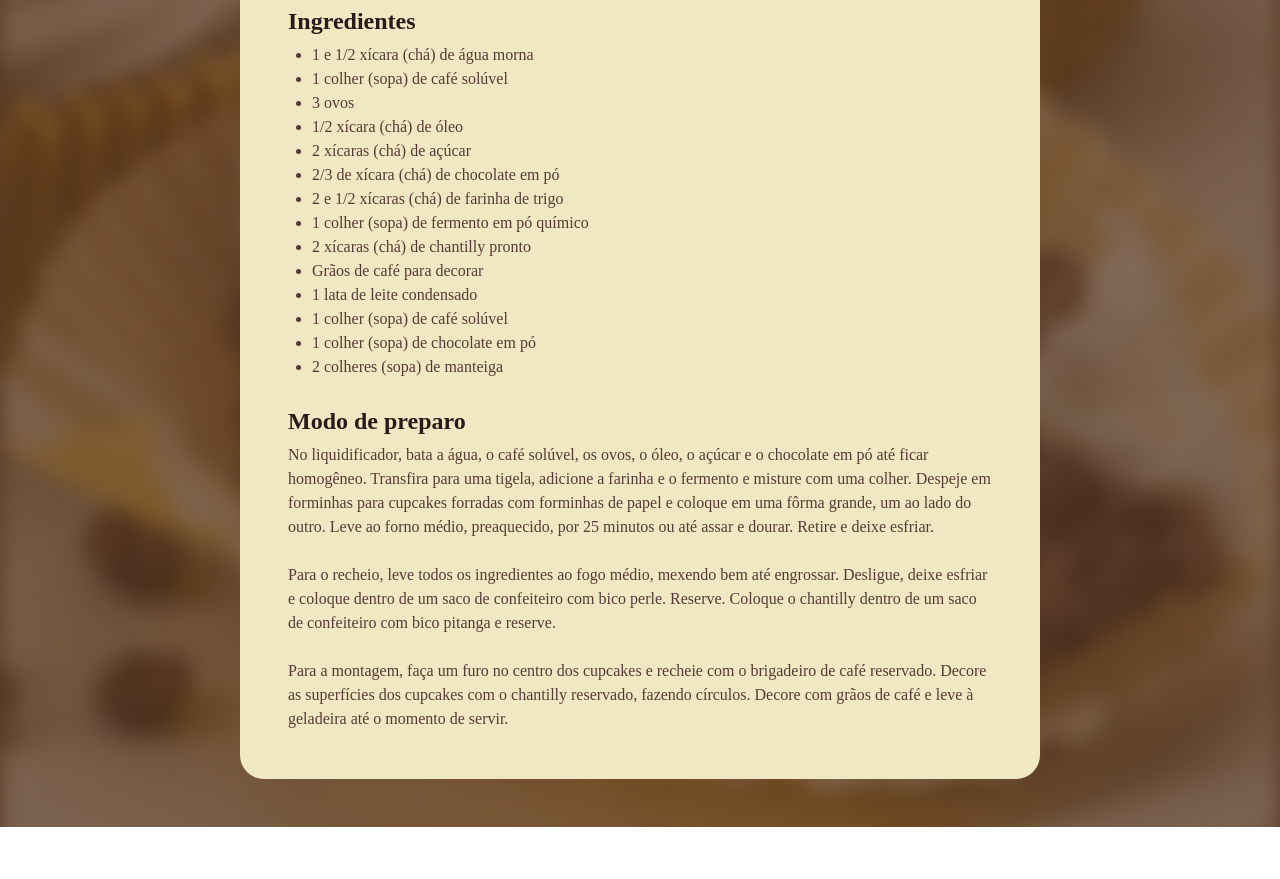
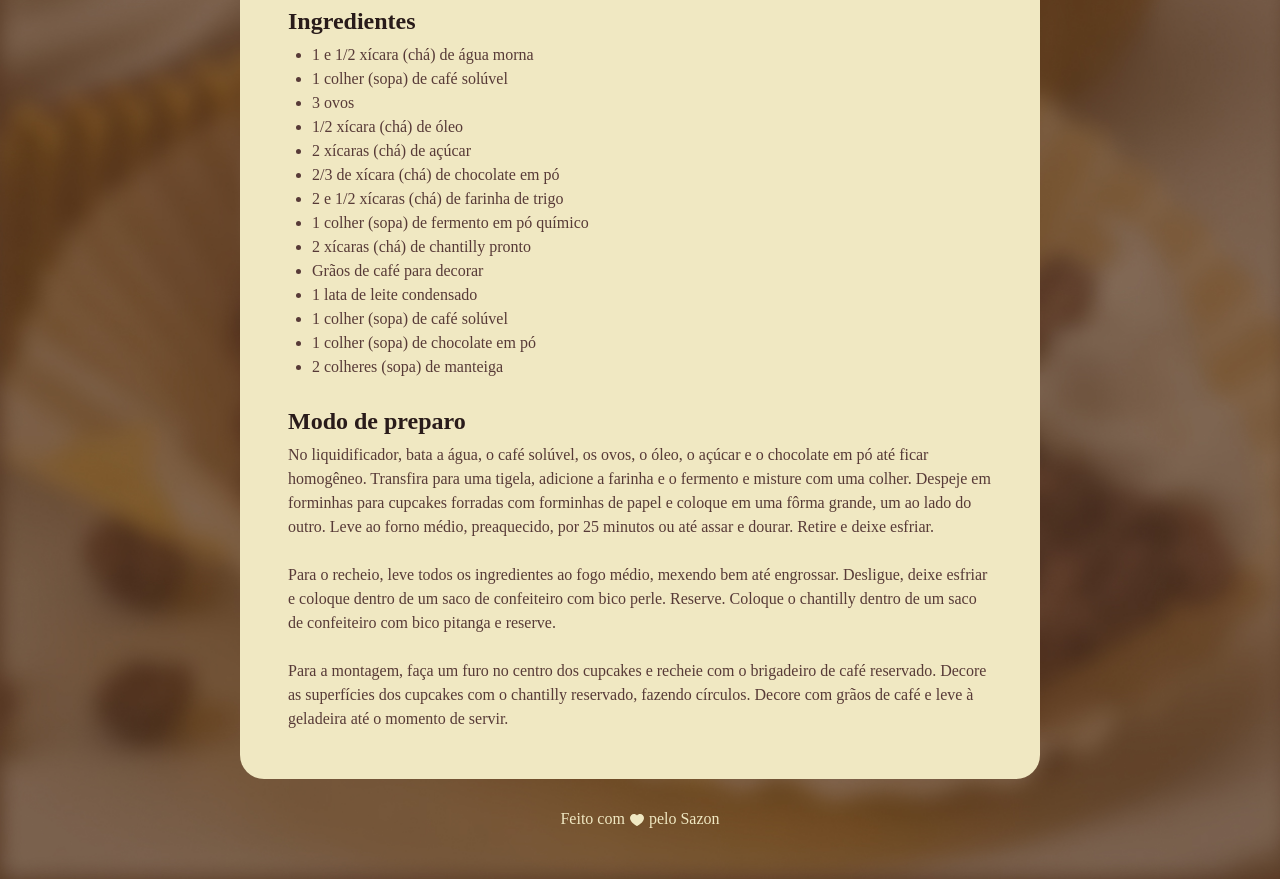
Before and after one commit to JoaoSazao/Recipe_Page, a plain HTML site: page index.html in a window 1280 px wide. Shown: the part 720-1599 px from the top of the page. Before the commit the page ends 1547 px from the top, so only its background shows below. Drawn offline with Linux system fonts and the light colour scheme; a web font is replaced by a local one.

Commit message:
Final Project

```diff
--- a/index.html
+++ b/index.html
@@ -5,6 +5,7 @@
     <meta name="viewport" content="width=device-width, initial-scale=1.0" />
     <title>Página de Receita</title>
     <link rel="stylesheet" href="style.css">
+    <link rel="shortcut icon" href="/assets/favicon.png" type="image/x-icon">
   </head>
   <body>
     <div id="page">
@@ -67,5 +68,9 @@
         </section>
       </main>
     </div>
+
+    <footer>
+      Feito com <img src="/assets/icon.svg" alt="Coracaozinho"> pelo Sazon
+    </footer>
   </body>
 </html>
--- a/style.css
+++ b/style.css
@@ -14,6 +14,8 @@
 body {
   background-image: url(/assets/bg-image.jpg);
   background-size: cover;
+  user-select: none;
+  pointer-events: none;
 }
 
 #page {
@@ -22,7 +24,7 @@ body {
   padding: 24px;
   background-color: #f0e8c2;
   border-radius: 24px;
-  margin: 48px auto;
+  margin: 48px auto 28px;
 }
 
 img {
@@ -60,3 +62,13 @@ h2 {
 ul {
     padding-left: 24px;
 }
+
+footer {
+    color: #F0E8C2;
+    text-align: center;
+    padding-bottom: 48px;
+}
+
+footer img {
+    vertical-align: middle;
+}
```
Also changed, not shown: assets/favicon.png (added), assets/icon.svg (added).
